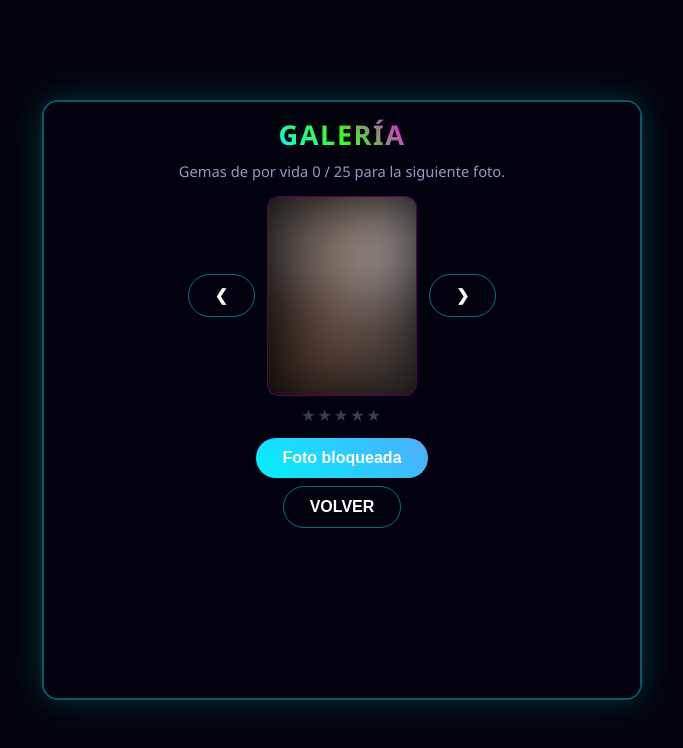
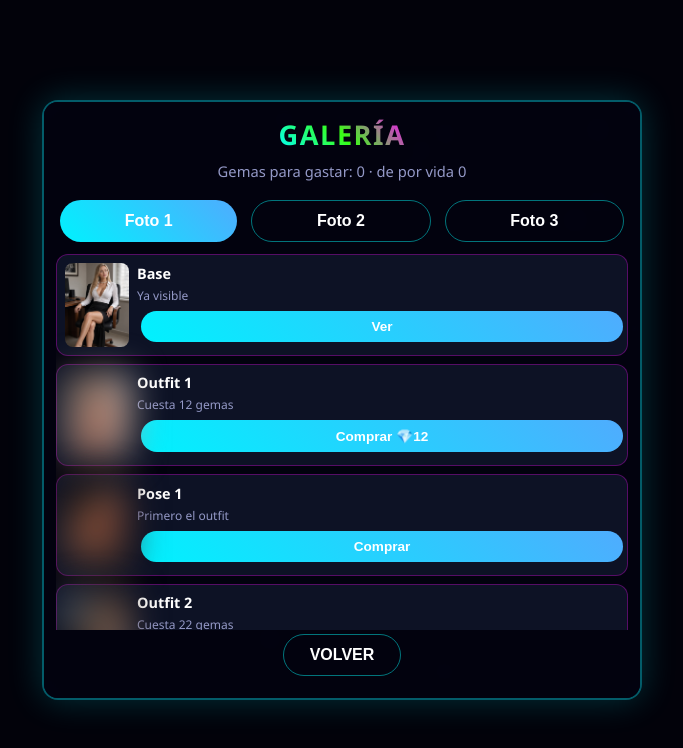
Before and after one commit to icarussgames/alien-survivor, a plain HTML site: page index.html in a window 1280 px wide. Both pictures are taken after a click on the button "GALERÍA". Shown: the whole page, without its empty margins (298-981 px from the left). Drawn offline with Linux system fonts and the light colour scheme.

Commit message:
Rebuild the gallery as a visible shop.
The first photo can be bought immediately. Each outfit and pose has its own Comprar button on the same screen.

```diff
--- a/css/style.css
+++ b/css/style.css
@@ -1,4 +1,4 @@
-* { margin:0; padding:0; box-sizing:border-box; user-select:none; -webkit-user-select:none; -webkit-tap-highlight-color:transparent; touch-action:none; }
+* { margin:0; padding:0; box-sizing:border-box; user-select:none; -webkit-user-select:none; -webkit-tap-highlight-color:transparent; touch-action:manipulation; }
   body { background:#02020a; color:#fff; font-family:'Segoe UI', Roboto, Helvetica, Arial, sans-serif; min-height:100vh; display:flex; align-items:center; justify-content:center; }
   #wrap { position:relative; width:min(94vw,94vh); height:min(94vw,94vh); max-width:600px; max-height:600px; aspect-ratio:1/1; border:2px solid rgba(0,255,255,.35); border-radius:16px; overflow:hidden; background:#050518; box-shadow:0 0 35px rgba(0,255,255,.2); }
   canvas { width:100%; height:100%; display:block; }
@@ -41,8 +41,19 @@
   #fs img { max-width:92%; max-height:92%; object-fit:contain; }
 
   #pad { position:absolute; left:0; right:0; bottom:18px; display:flex; justify-content:space-between; align-items:flex-end; padding:0 14px; z-index:8; pointer-events:none; }
-  #stick { width:108px; height:108px; border-radius:50%; border:2px solid rgba(0,255,255,.45); background:rgba(8,16,32,.45); position:relative; pointer-events:auto; touch-action:none; }
+  #stick { width:108px; height:108px; border-radius:50%; border:2px solid rgba(0,255,255,.45); background:rgba(8,16,32,.45); position:relative; pointer-events:auto; touch-action:manipulation; }
   #knob { width:42px; height:42px; border-radius:50%; background:rgba(0,242,254,.85); position:absolute; left:33px; top:33px; }
   .items { display:flex; gap:8px; pointer-events:auto; }
   .items button { width:64px; height:64px; border-radius:16px; border:1px solid rgba(255,255,255,.25); background:rgba(10,15,35,.9); color:#fff; font-weight:800; font-size:.95rem; }
   #banner { position:absolute; top:46px; left:0; right:0; text-align:center; color:#ffcc66; font-weight:800; letter-spacing:1px; pointer-events:none; z-index:6; text-shadow:0 0 12px #000; }
+
+#stick { touch-action:none; }
+.gal-tabs { display:flex; gap:6px; width:100%; margin-bottom:8px; }
+.gal-tabs button { flex:1; }
+.gal-shop { width:100%; flex:1; overflow:auto; display:flex; flex-direction:column; gap:8px; }
+.gal-item { width:100%; display:flex; gap:8px; align-items:center; background:rgba(15,20,40,.9); border:1px solid rgba(255,0,255,.3); border-radius:12px; padding:8px; text-align:left; }
+.gal-item img { width:64px; height:84px; object-fit:cover; object-position:top center; border-radius:8px; flex:none; }
+.gal-item .meta { flex:1; min-width:0; }
+.gal-item b { display:block; font-size:.9rem; }
+.gal-item span { color:#9499c7; font-size:.75rem; }
+.gal-item .buy { width:100%; margin-top:6px; padding:8px 10px; font-size:.85rem; }
--- a/index.html
+++ b/index.html
@@ -61,14 +61,9 @@
 
   <div id="gal" class="overlay hidden">
     <h1>Galería</h1>
-    <p id="galHint">Las fotos se revelan con gemas de por vida. Luego se compran outfits y poses.</p>
-    <div class="gal-row">
-      <button class="btn ghost" id="galPrev">❮</button>
-      <div class="photo-card"><img id="galImg" alt=""></div>
-      <button class="btn ghost" id="galNext">❯</button>
-    </div>
-    <div class="stars" id="galStars"></div>
-    <button class="btn" id="galBuy">Comprar outfits y poses</button>
+    <p id="galHint">Gemas: 0</p>
+    <div class="gal-tabs" id="galTabs"></div>
+    <div class="gal-shop" id="galShop"></div>
     <button class="btn ghost" id="galBack">VOLVER</button>
   </div>
   <div id="lib" class="overlay hidden">
--- a/js/gallery.js
+++ b/js/gallery.js
@@ -1,87 +1,108 @@
 // ==================== GALERÍA ====================
+// Una sola pantalla con botones Comprar visibles. La foto 1 ya se puede comprar.
 
 function syncPhotos() {
   save.photo = save.photo|0 || 1;
   save.life = save.life|0;
-  while (save.photo <= 3 && save.life >= PHOTO_AT[save.photo - 1]) save.photo++;
+  if (save.life >= 220) save.photo = 4;
+  else if (save.life >= 90) save.photo = 3;
+  else save.photo = 2;
 }
-function photoLocked(char) { return char.level >= (save.photo|0 || 1); }
-function cosmOn(key) { return save.cosm && save.cosm[key] === true; }
+function photoLocked(char) {
+  if (char.level <= 1) return false;
+  if (char.level === 2) return (save.life|0) < 90;
+  return (save.life|0) < 220;
+}
+function cosmOn(key) { return !!(save.cosm && save.cosm[key]); }
 
 function openGal() {
   if (screen === 'over') backScreen = 'over';
   else if (screen !== 'lib') backScreen = 'menu';
   syncPhotos();
-  const char = CHARS[galIndex];
-  const locked = photoLocked(char);
-  const img = document.getElementById('galImg');
-  img.src = char.base;
-  img.style.filter = locked ? 'blur(35px)' : 'blur(0px)';
-  let stars = locked ? 0 : 1;
-  if (!locked) ['s1_outfit','s1_pose','s2_outfit','s2_pose'].forEach(function(k){ if (cosmOn(char.id+'_'+k)) stars++; });
-  let html = '';
-  for (let i = 0; i < 5; i++) html += '<span style="color:'+(i<stars?'#fbbf24':'#334155')+'">★</span>';
-  document.getElementById('galStars').innerHTML = html;
-  const need = save.photo <= 3 ? PHOTO_AT[save.photo - 1] : null;
-  document.getElementById('galHint').textContent = need
-    ? 'Gemas de por vida '+save.life+' / '+need+' para la siguiente foto.'
-    : 'Fotos reveladas. Los sets se compran con gemas.';
-  const btn = document.getElementById('galBuy');
-  btn.textContent = locked ? 'Foto bloqueada' : 'Comprar outfits y poses';
-  document.getElementById('galPrev').disabled = galIndex === 0;
-  document.getElementById('galNext').disabled = galIndex === CHARS.length - 1;
+  renderGal();
   setScreen('gal');
 }
 
-function openLib() {
+function renderGal() {
+  document.getElementById('galHint').textContent = 'Gemas para gastar: ' + save.gems + ' · de por vida ' + (save.life|0);
+  const tabs = document.getElementById('galTabs');
+  tabs.innerHTML = '';
+  CHARS.forEach(function(char, i){
+    const b = document.createElement('button');
+    b.type = 'button';
+    b.className = 'btn' + (i === galIndex ? '' : ' ghost');
+    b.textContent = 'Foto ' + char.level;
+    b.onclick = function(){ galIndex = i; renderGal(); };
+    tabs.appendChild(b);
+  });
+
+  const shop = document.getElementById('galShop');
+  shop.innerHTML = '';
   const char = CHARS[galIndex];
-  if (photoLocked(char)) return;
-  document.getElementById('libGems').textContent = save.gems;
-  const grid = document.getElementById('libGrid');
-  grid.innerHTML = '';
-  const base = document.createElement('div');
-  base.className = 'cosm';
-  base.innerHTML = '<img src="'+char.base+'" alt=""><button type="button">Base</button>';
-  base.querySelector('button').style.background = '#0f766e';
-  base.querySelector('img').onclick = function(){ showFs(char.base); };
-  grid.appendChild(base);
-  const items = [
-    ['s1_outfit', char.s1.outfit, true],
-    ['s1_pose', char.s1.pose, cosmOn(char.id+'_s1_outfit')],
-    ['s2_outfit', char.s2.outfit, true],
-    ['s2_pose', char.s2.pose, cosmOn(char.id+'_s2_outfit')]
-  ];
-  items.forEach(function(it){
-    const key = char.id+'_'+it[0];
-    const on = cosmOn(key);
-    const cost = COSM_COST[it[0]];
-    const box = document.createElement('div');
-    box.className = 'cosm';
-    const im = document.createElement('img');
-    im.src = it[1];
-    im.style.filter = on ? 'none' : 'blur(35px)';
-    im.onclick = function(){ if (on) showFs(it[1]); };
-    const b = document.createElement('button');
-    if (on) { b.textContent = 'Comprado'; b.style.background = '#16a34a'; b.disabled = true; }
-    else if (!it[2]) { b.textContent = 'Falta el outfit'; b.style.background = '#334155'; b.disabled = true; }
-    else {
-      b.textContent = 'Comprar 💎'+cost;
-      b.className = 'buy';
-      b.style.background = '#2563eb';
-      b.onclick = function(){
-        if (save.gems < cost) { alert('Te faltan '+(cost-save.gems)+' gemas.'); return; }
+  const locked = photoLocked(char);
+  const need = char.level === 2 ? 90 : (char.level === 3 ? 220 : 0);
+
+  function row(label, src, key, cost, prereq) {
+    const el = document.createElement('div');
+    el.className = 'gal-item';
+    const img = document.createElement('img');
+    img.src = src;
+    img.alt = label;
+    const owned = key ? cosmOn(key) : true;
+    if (locked || (key && !owned)) img.style.filter = 'blur(18px)';
+    const meta = document.createElement('div');
+    meta.className = 'meta';
+    const title = document.createElement('b');
+    title.textContent = label;
+    const sub = document.createElement('span');
+    const btn = document.createElement('button');
+    btn.type = 'button';
+    btn.className = 'btn buy';
+    if (locked) {
+      sub.textContent = 'Se abre con ' + need + ' gemas de por vida';
+      btn.textContent = 'Bloqueada';
+      btn.disabled = true;
+    } else if (!key) {
+      sub.textContent = 'Ya visible';
+      btn.textContent = 'Ver';
+      btn.onclick = function(){ showFs(src); };
+    } else if (owned) {
+      img.style.filter = 'none';
+      sub.textContent = 'Comprado';
+      btn.textContent = 'Ver';
+      btn.onclick = function(){ showFs(src); };
+    } else if (!prereq) {
+      sub.textContent = 'Primero el outfit';
+      btn.textContent = 'Comprar';
+      btn.disabled = true;
+    } else {
+      sub.textContent = 'Cuesta ' + cost + ' gemas';
+      btn.textContent = 'Comprar 💎' + cost;
+      btn.onclick = function(){
+        if (save.gems < cost) { alert('Te faltan ' + (cost - save.gems) + ' gemas.'); return; }
         save.gems -= cost;
+        if (!save.cosm) save.cosm = {};
         save.cosm[key] = true;
         persist();
-        openLib();
+        renderGal();
       };
     }
-    box.appendChild(im);
-    box.appendChild(b);
-    grid.appendChild(box);
-  });
-  setScreen('lib');
+    meta.appendChild(title);
+    meta.appendChild(sub);
+    meta.appendChild(btn);
+    el.appendChild(img);
+    el.appendChild(meta);
+    shop.appendChild(el);
+  }
+
+  row('Base', char.base, null, 0, true);
+  row('Outfit 1', char.s1.outfit, char.id+'_s1_outfit', COSM_COST.s1_outfit, true);
+  row('Pose 1', char.s1.pose, char.id+'_s1_pose', COSM_COST.s1_pose, cosmOn(char.id+'_s1_outfit'));
+  row('Outfit 2', char.s2.outfit, char.id+'_s2_outfit', COSM_COST.s2_outfit, true);
+  row('Pose 2', char.s2.pose, char.id+'_s2_pose', COSM_COST.s2_pose, cosmOn(char.id+'_s2_outfit'));
 }
+
+function openLib() { openGal(); }
 
 function showFs(src) {
   document.getElementById('fsImg').src = src;
--- a/js/main.js
+++ b/js/main.js
@@ -312,13 +312,7 @@ function boot() {
   document.getElementById('shopBtn2').onclick = openShop;
   document.getElementById('galBtn').onclick = openGal;
   document.getElementById('galBtn2').onclick = openGal;
-  document.getElementById('galPrev').onclick = function(){ galIndex = Math.max(0, galIndex-1); openGal(); };
-  document.getElementById('galNext').onclick = function(){ galIndex = Math.min(CHARS.length-1, galIndex+1); openGal(); };
-  document.getElementById('galBuy').onclick = function(){
-    if (photoLocked(CHARS[galIndex])) alert('Foto bloqueada. Desbloquéala jugando.');
-    else openLib();
-  };
-  document.getElementById('libBack').onclick = openGal;
+  if (document.getElementById('libBack')) document.getElementById('libBack').onclick = openGal;
   document.getElementById('galBack').onclick = function(){ setScreen(backScreen === 'over' ? 'over' : 'menu'); };
   document.getElementById('shopBack').onclick = function(){ setScreen(backScreen === 'over' ? 'over' : 'menu'); };
   document.getElementById('fs').onclick = function(){ document.getElementById('fs').classList.add('hidden'); };
```
